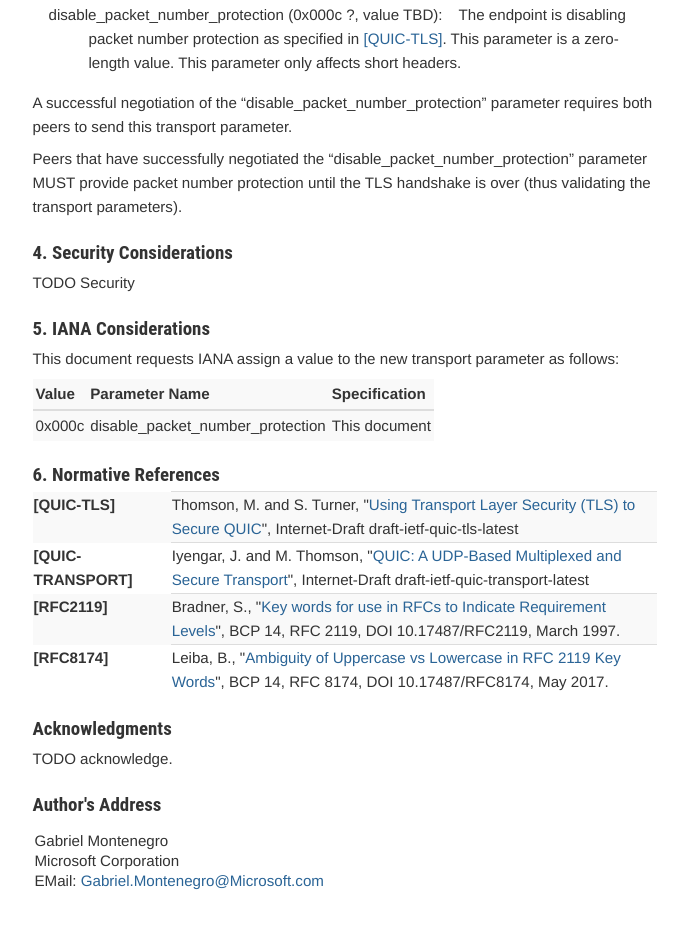
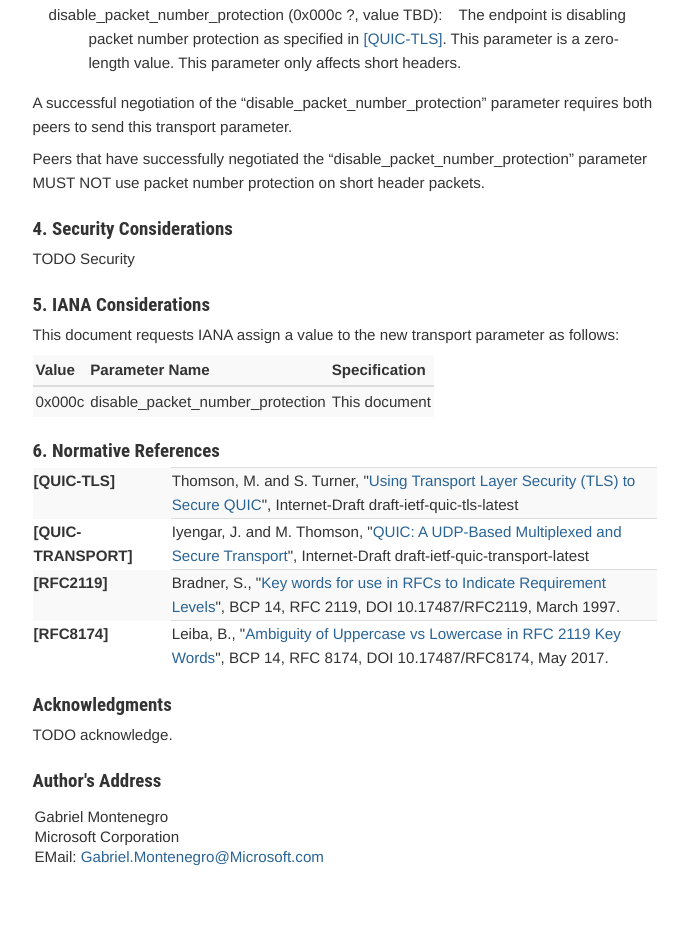
Before and after one commit to pravb/quic-dc, a plain HTML site: page draft-montenegro-quic-dc.html in a window 1280 px wide. Shown: the part 1682-2609 px from the top of the page, without its empty margins (123-811 px from the left). Drawn offline with Linux system fonts and the light colour scheme.

Commit message:
Script updating gh-pages from cc1bb92. [ci skip]

```diff
--- a/draft-montenegro-quic-dc.html
+++ b/draft-montenegro-quic-dc.html
@@ -390,7 +390,7 @@ ul.toc li {
 <dd style="margin-left: 8">The endpoint is disabling packet number protection as specified in <a href="#QUIC-TLS" class="xref">[QUIC-TLS]</a>.  This parameter is a zero-length value. This parameter only affects short headers.</dd>
 </dl>
 <p id="rfc.section.3.p.3">A successful negotiation of the &#8220;disable_packet_number_protection&#8221; parameter requires both peers to send this transport parameter.</p>
-<p id="rfc.section.3.p.4">Peers that have successfully negotiated the &#8220;disable_packet_number_protection&#8221; parameter MUST provide packet number protection until the TLS handshake is over (thus validating the transport parameters).</p>
+<p id="rfc.section.3.p.4">Peers that have successfully negotiated the &#8220;disable_packet_number_protection&#8221; parameter MUST NOT use packet number protection on short header packets.</p>
 <h1 id="rfc.section.4">
 <a href="#rfc.section.4">4.</a> <a href="#security-considerations" id="security-considerations">Security Considerations</a>
 </h1>
```
Also changed, not shown: draft-montenegro-quic-dc.txt.
